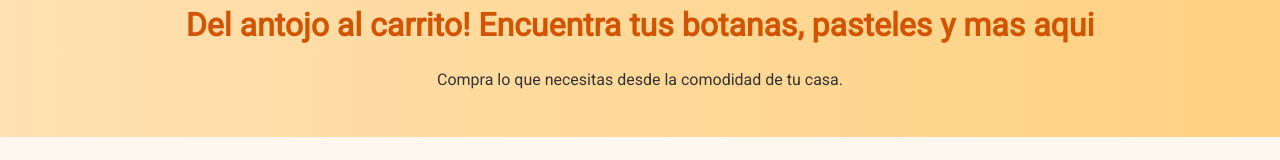
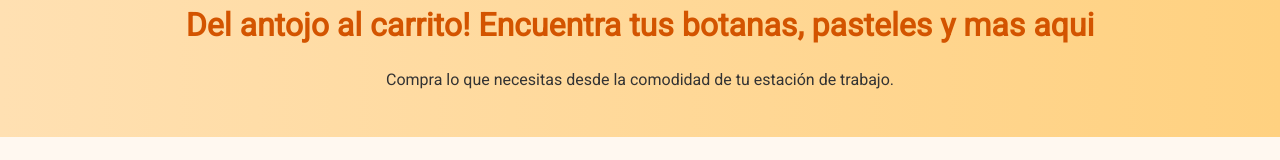
Before and after one commit to Sociosdeventaonline/Sociosdeventa, a plain HTML site: page index.html in a window 1280 px wide. Shown: the part 200-360 px from the top of the page. Drawn offline with nearby package versions, Linux system fonts and the light colour scheme.

Commit message:
Update index.html

```diff
--- a/index.html
+++ b/index.html
@@ -104,7 +104,7 @@
 
   <section class="hero">
     <h2> Del antojo al carrito! Encuentra tus botanas, pasteles y mas aqui</h2>
-    <p>Compra lo que necesitas desde la comodidad de tu casa.</p>
+    <p>Compra lo que necesitas desde la comodidad de tu estación de trabajo.</p>
   </section>
 
   <section id="productos" class="products">
```
